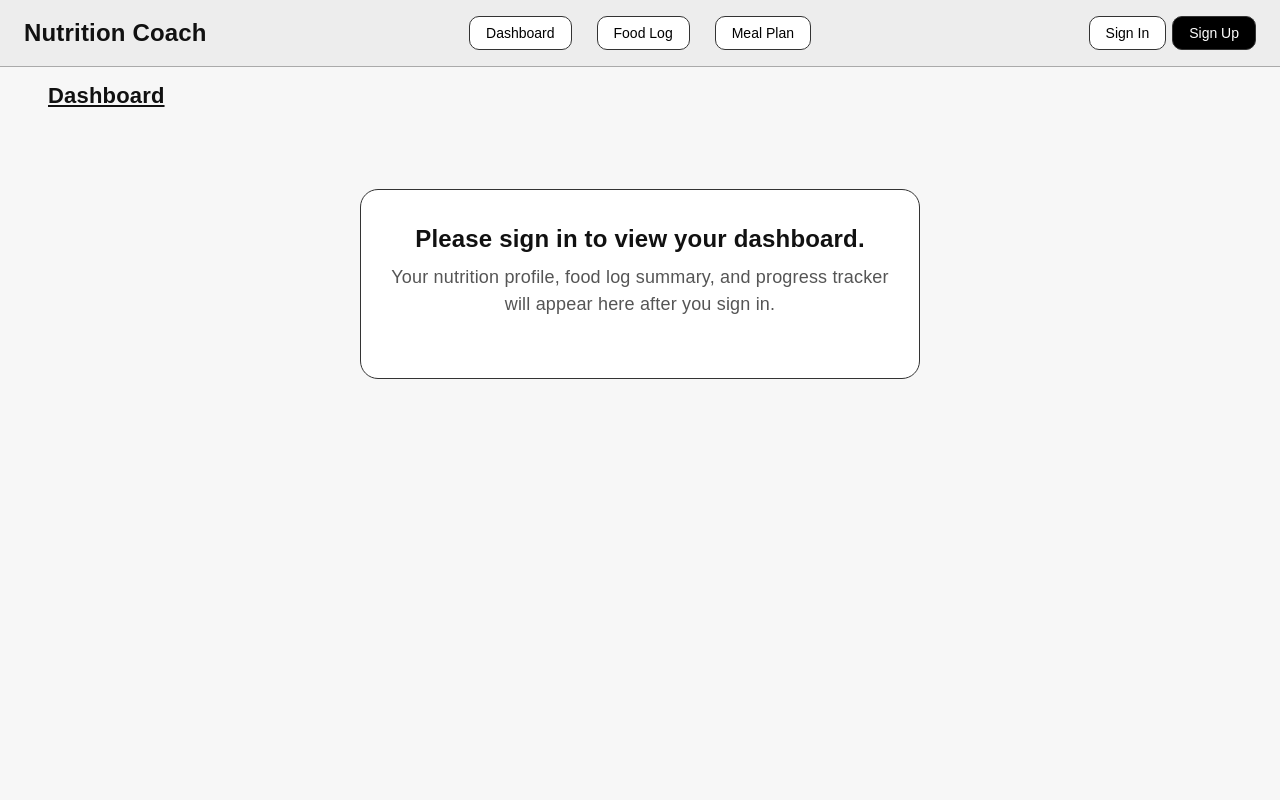
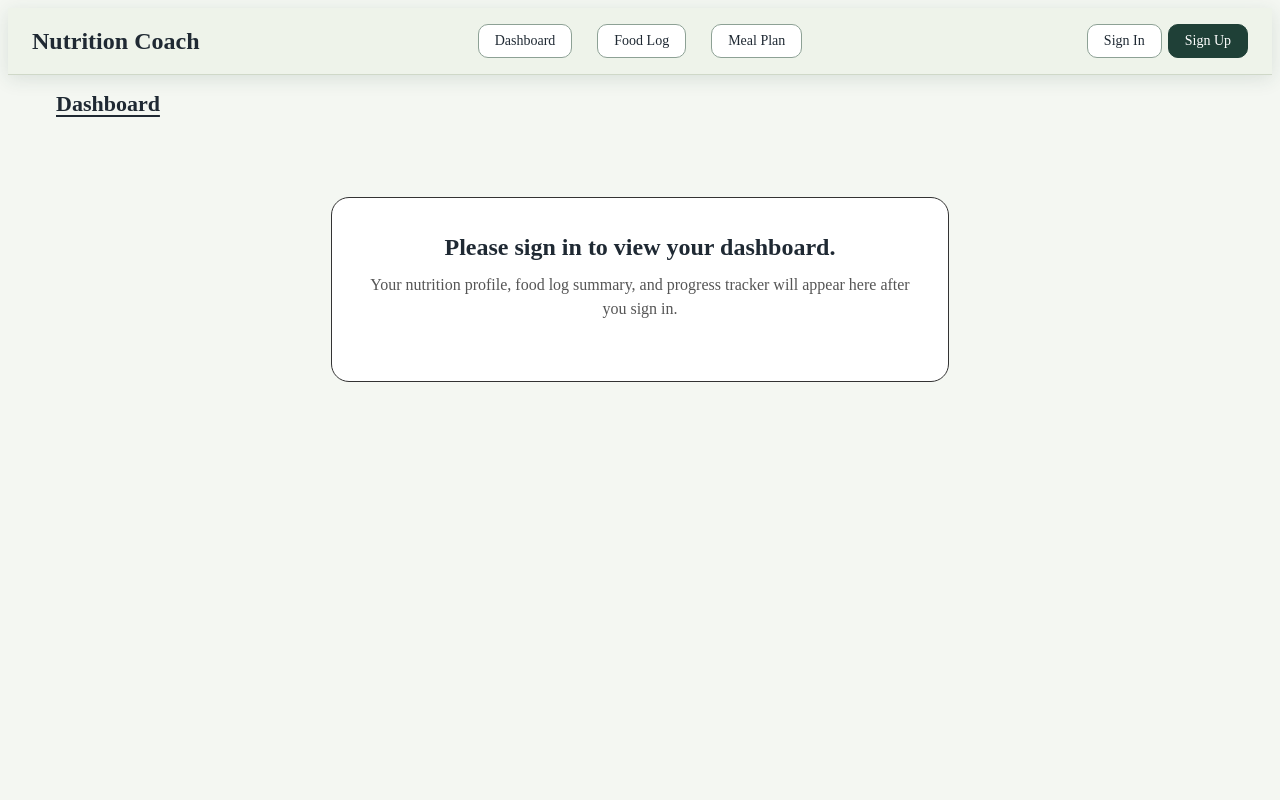
Before and after one commit to tie0913/nc_frontend, a Vue app: page / in a window 1280 px wide. Shown: the top 800 px of the page. Built offline with nearby package versions, Linux system fonts and the light colour scheme.

Commit message:
Improve little bit UI and Upgrade Diagram

```diff
--- a/src/components/DashBoardSection.vue
+++ b/src/components/DashBoardSection.vue
@@ -262,6 +262,7 @@ const carbPercent = computed(() => {
 });
 
 const selectedDiagramMetric = ref("calories");
+const selectedDiagramType = ref("bar");
 
 const diagramMetricOptions = [
   { value: "calories", label: "Calories", suffix: "kcal" },
@@ -269,7 +270,10 @@ const diagramMetricOptions = [
   { value: "carbs", label: "Carbs", suffix: "g" },
   { value: "fats", label: "Fats", suffix: "g" },
 ];
-
+const diagramTypeOptions = [
+  { value: "bar", label: "Bar Chart" },
+  { value: "line", label: "Line Chart" },
+];
 const selectedDiagramOption = computed(() => {
   return (
     diagramMetricOptions.find(
@@ -279,7 +283,7 @@ const selectedDiagramOption = computed(() => {
 });
 
 const maxDiagramValue = computed(() => {
-  if (!props.diagramData.length) {
+  if (!props.diagramData || props.diagramData.length === 0) {
     return 0;
   }
 
@@ -288,6 +292,37 @@ const maxDiagramValue = computed(() => {
       return Number(item[selectedDiagramMetric.value]) || 0;
     }),
   );
+});
+
+const lineGraphPoints = computed(() => {
+  if (!props.diagramData || props.diagramData.length === 0) {
+    return "";
+  }
+
+  const chartWidth = 520;
+  const chartHeight = 180;
+  const padding = 24;
+
+  const maxValue = maxDiagramValue.value || 1;
+  const itemCount = props.diagramData.length;
+
+  return props.diagramData
+    .map((item, index) => {
+      const value = Number(item[selectedDiagramMetric.value]) || 0;
+
+      const x =
+        itemCount === 1
+          ? chartWidth / 2
+          : padding + (index * (chartWidth - padding * 2)) / (itemCount - 1);
+
+      const y =
+        chartHeight -
+        padding -
+        (value / maxValue) * (chartHeight - padding * 2);
+
+      return `${x},${y}`;
+    })
+    .join(" ");
 });
 </script>
 
@@ -580,6 +615,22 @@ const maxDiagramValue = computed(() => {
         <div class="diagram-header">
           <h3>Nutrition Diagram</h3>
 
+          <div class="diagram-controls">
+            <label>
+              Type:
+              <select v-model="selectedDiagramType">
+                <option
+                  v-for="option in diagramTypeOptions"
+                  :key="option.value"
+                  :value="option.value"
+                >
+                  {{ option.label }}
+                </option>
+              </select>
+            </label>
+
+            <label>
+              Metric:
               <select v-model="selectedDiagramMetric">
                 <option
                   v-for="option in diagramMetricOptions"
@@ -589,13 +640,16 @@ const maxDiagramValue = computed(() => {
                   {{ option.label }}
                 </option>
               </select>
+            </label>
+          </div>
         </div>
 
         <p v-if="diagramData.length === 0" class="empty-text">
           No diagram data available for this date.
         </p>
 
-        <div v-else class="bar-chart">
+        <!-- Bar Progress Diagram -->
+        <div v-else-if="selectedDiagramType === 'bar'" class="bar-chart">
           <div
             v-for="item in diagramData"
             :key="item.date"
@@ -624,6 +678,49 @@ const maxDiagramValue = computed(() => {
             </span>
           </div>
         </div>
+
+        <!-- Line Graph Diagram -->
+        <div v-else class="line-chart-wrapper">
+          <svg
+            class="line-chart-svg"
+            viewBox="0 0 520 180"
+            preserveAspectRatio="none"
+          >
+            <line x1="24" y1="156" x2="496" y2="156" class="chart-axis" />
+            <line x1="24" y1="24" x2="24" y2="156" class="chart-axis" />
+
+            <polyline :points="lineGraphPoints" class="line-chart-polyline" />
+
+            <circle
+              v-for="(item, index) in diagramData"
+              :key="`point-${item.date}`"
+              class="line-chart-point"
+              :cx="
+                diagramData.length === 1
+                  ? 260
+                  : 24 + (index * (520 - 48)) / (diagramData.length - 1)
+              "
+              :cy="
+                180 -
+                24 -
+                ((Number(item[selectedDiagramMetric]) || 0) /
+                  (maxDiagramValue || 1)) *
+                  (180 - 48)
+              "
+              r="4"
+            />
+          </svg>
+
+          <div class="line-chart-labels">
+            <span v-for="item in diagramData" :key="`label-${item.date}`">
+              {{ item.date.slice(5) }}
+            </span>
+          </div>
+
+          <p class="line-chart-summary">
+            Showing {{ selectedDiagramOption.label }} trend by date.
+          </p>
+        </div>
       </div>
     </template>
   </section>
--- a/src/style.css
+++ b/src/style.css
@@ -1,5 +1,5 @@
 :root {
-  --text: #6b6375;
+  /* --text: #6b6375;
   --text-h: #08060d;
   --bg: #fff;
   --border: #e5e4e7;
@@ -27,10 +27,32 @@
 
   @media (max-width: 1024px) {
     font-size: 16px;
-  }
+  } */
+
+  color-scheme: light;
+
+  --app-bg: #f4f7f2;
+  --surface: #ffffff;
+  --surface-soft: #f8faf5;
+  --surface-muted: #e8eee2;
+
+  --primary: #2f5d50;
+  --primary-dark: #1f4037;
+  --primary-soft: #dcebe4;
+
+  --accent: #e08f4f;
+  --danger: #b42318;
+
+  --text-main: #1f2933;
+  --text-muted: #697386;
+
+  --border-soft: #cfd8c8;
+  --border-strong: #8da195;
+
+  --shadow-soft: 0 12px 28px rgba(31, 64, 55, 0.12);
 }
 
-@media (prefers-color-scheme: dark) {
+/* @media (prefers-color-scheme: dark) {
   :root {
     --text: #9ca3af;
     --text-h: #f3f4f6;
@@ -48,22 +70,42 @@
   #social .button-icon {
     filter: invert(1) brightness(2);
   }
-}
+} */
 
-* {
-  box-sizing: border-box;
-}
-
-html {
-  scroll-behavior: smooth;
+html,
+body {
+  background-color: var(--app-bg);
+  color: var(--text-main);
 }
 
 body {
-  margin: 0;
-  font-family: Arial, Helvetica, sans-serif;
-  background-color: #f7f7f7;
-  color: #111;
+  min-height: 100vh;
 }
+
+button,
+input,
+select,
+textarea {
+  font-family: inherit;
+  color: var(--text-main);
+}
+
+input,
+select,
+textarea {
+  background-color: #ffffff;
+  border: 1px solid var(--border-soft);
+  border-radius: 8px;
+  outline: none;
+}
+
+input:focus,
+select:focus,
+textarea:focus {
+  border-color: var(--primary);
+  box-shadow: 0 0 0 3px rgba(47, 93, 80, 0.16);
+}
+
 /* =========================
    NAVIGATION BAR
 ========================= */
@@ -71,18 +113,22 @@ body {
 .navbar {
   position: sticky;
   top: 0;
-  z-index: 1000;
+  z-index: 2000;
 
   display: grid;
   grid-template-columns: 1fr auto 1fr;
   align-items: center;
 
   padding: 16px 24px;
-  background-color: #d9d9d94f;
-  border-bottom: 1px solid #aaa;
+  background-color: #eef3ea !important;
+  border-bottom: 1px solid var(--border-soft);
+  box-shadow: 0 4px 18px rgba(31, 64, 55, 0.12);
 }
 
 .nav-left h1 {
+  color: var(--text-main);
+  letter-spacing: 0.02px;
+
   margin: 0;
   font-size: 24px;
   font-weight: 700;
@@ -102,28 +148,64 @@ body {
 
 .nav-center button,
 .nav-right button {
+
+
   padding: 8px 16px;
-  border: 1px solid #333;
+  border: 1px solid var(--border-strong);
   border-radius: 10px;
-  background-color: white;
-  color: #000;
+  background-color: #ffffff;
+  color: var(--text-main);
+  font-weight: 500;
   cursor: pointer;
   font-size: 14px;
+
+  transition: background-color 0.18s ease, transform 0.18s ease, box-shadow 0.18s ease;
 }
 
 .nav-center button:hover,
-.signin-btn:hover {
-  background-color: #efefef;
+.nav-right button:hover {
+  background-color: var(--primary-soft);
+  transform: translateY(-1px);
+  box-shadow: 0 4px 10px rgba(47, 93, 80, 0.12);
 }
 
-.signup-btn {
-  background-color: #000 !important;
+.nav-right .signup-btn {
+  background-color: var(--primary-dark) !important;
   color: white !important;
+  border-color: var(--primary-dark) !important;
 }
 
-.signup-btn:hover {
-  background-color: #333 !important;
+.nav-right .signup-btn:hover {
+  background-color: var(--primary-dark) !important;
 }
+
+/* =========================
+   CARDS
+========================= */
+
+.card,
+.user-info-card,
+.medical-card,
+.diagram-card,
+.food-table-card,
+.add-food-card,
+.goals-card,
+.profile-modal-card,
+.auth-card {
+  padding: 16px;
+  border-radius: 18px;
+  background-color: var(--surface) !important;
+  border: 1px solid var(--border-soft) !important;
+  box-shadow: var(--shadow-soft);
+  color: var(--text-main);
+}
+
+.page-section h2 {
+  color: var(--text-main);
+  text-decoration-color: var(--primary);
+  text-underline-offset: 4px;
+}
+
 /* =========================
    GENERAL LAYOUT
 ========================= */
@@ -145,12 +227,6 @@ body {
   text-decoration: underline;
 }
 
-.card {
-  background-color: white;
-  border: 1px solid #333;
-  border-radius: 18px;
-  padding: 16px;
-}
 /* =========================
    DASHBOARD SECTION
 ========================= */
@@ -204,16 +280,19 @@ body {
 
 .profile-values span,
 .profile-values label {
-  border: 1px solid #333;
+  border: 1px solid var(--border-soft);
   padding: 4px 8px;
-  background-color: #fff;
+  background-color: var(--surface-soft);
+  color: var(--text-main);
+  border-radius: 8px;
   font-size: 14px;
 }
 
 .profile-values input {
   width: 80px;
   padding: 3px 6px;
-  border: 1px solid #999;
+  border: 1px solid var(--border-soft);
+  color: var(--text-main);
 }
 
 .profile-actions {
@@ -264,11 +343,12 @@ body {
   background-color: #ddd;
 }
 
-.bmr-row {
+.bmr-row strong {
   display: flex;
   gap: 8px;
   margin: 8px 0 16px;
   font-size: 14px;
+  color: var(--primary-dark);
 }
 
 .progress-group {
@@ -293,14 +373,14 @@ body {
 
 .progress-bar {
   height: 12px;
-  background-color: #ddd;
+  background-color: var(--surface-muted);
   border-radius: 999px;
   overflow: hidden;
 }
 
 .progress-fill {
   height: 100%;
-  background-color: #000;
+  background-color: var(--primary);
   border-radius: 999px;
 }
 
@@ -444,6 +524,25 @@ body {
   background-color: white;
 }
 
+.diagram-controls {
+  display: flex;
+  gap: 10px;
+  align-items: center;
+}
+
+.diagram-controls select {
+  min-width: 130px;
+  padding: 7px 10px;
+
+  border: 1px solid var(--border-soft);
+  border-radius: 10px;
+
+  background-color: #ffffff;
+  color: var(--text-main);
+
+  font-weight: 600;
+}
+
 .bar-chart {
   display: flex;
   flex-direction: column;
@@ -480,9 +579,67 @@ body {
   text-align: right;
   color: #333;
 }
+.line-chart-wrapper {
+  width: 100%;
+  margin-top: 12px;
+}
 
+.line-chart-svg {
+  width: 100%;
+  height: 220px;
+
+  background-color: var(--surface-soft);
+  border: 1px solid var(--border-soft);
+  border-radius: 14px;
+  padding: 8px;
+}
+
+.chart-axis {
+  stroke: #9ca3af;
+  stroke-width: 1;
+}
+
+.line-chart-polyline {
+  fill: none;
+  stroke: var(--primary);
+  stroke-width: 4;
+  stroke-linecap: round;
+  stroke-linejoin: round;
+}
+
+.line-chart-point {
+  fill: var(--primary-dark);
+  stroke: #ffffff;
+  stroke-width: 2;
+}
+
+.line-chart-labels {
+  display: flex;
+  justify-content: space-between;
+  margin-top: 8px;
+
+  color: var(--text-muted);
+  font-size: 12px;
+}
+
+.line-chart-summary {
+  margin: 10px 0 0;
+  text-align: center;
+
+  color: var(--text-muted);
+  font-size: 13px;
+}
 @media (max-width: 700px) {
   .diagram-card {
+    width: 100%;
+  }
+
+  .diagram-controls {
+    flex-direction: column;
+    align-items: stretch;
+  }
+
+  .diagram-controls select {
     width: 100%;
   }
 
@@ -515,6 +672,7 @@ body {
     max-width: 520px;
   }
 }
+
 /* =========================
    DASHBOARD EMPTY STATE
 ========================= */
@@ -554,6 +712,7 @@ body {
 .go-profile-btn:hover {
   background-color: #333;
 }
+
 /* =========================
    FOOD LOG SECTION
 ========================= */
@@ -826,7 +985,7 @@ body {
   border: none;
   background-color: #ddd;
   font-size: 14px;
-  color: #333!important;
+  color: #333 !important;
 }
 
 .auth-submit-btn,
@@ -870,6 +1029,7 @@ body {
 .auth-secondary-link:hover {
   color: #000;
 }
+
 .auth-error {
   margin: 0;
   color: #b00020;
@@ -888,6 +1048,7 @@ body {
     gap: 4px;
   }
 }
+
 /* =========================
    PROFILE MODAL
 ========================= */
@@ -1036,6 +1197,7 @@ body {
 .profile-add-row button:hover {
   background-color: #eee;
 }
+
 .profile-save-btn {
   display: block;
   margin: 16px auto 8px;
```
Lines whose indentation alone changed are shown as unchanged.
